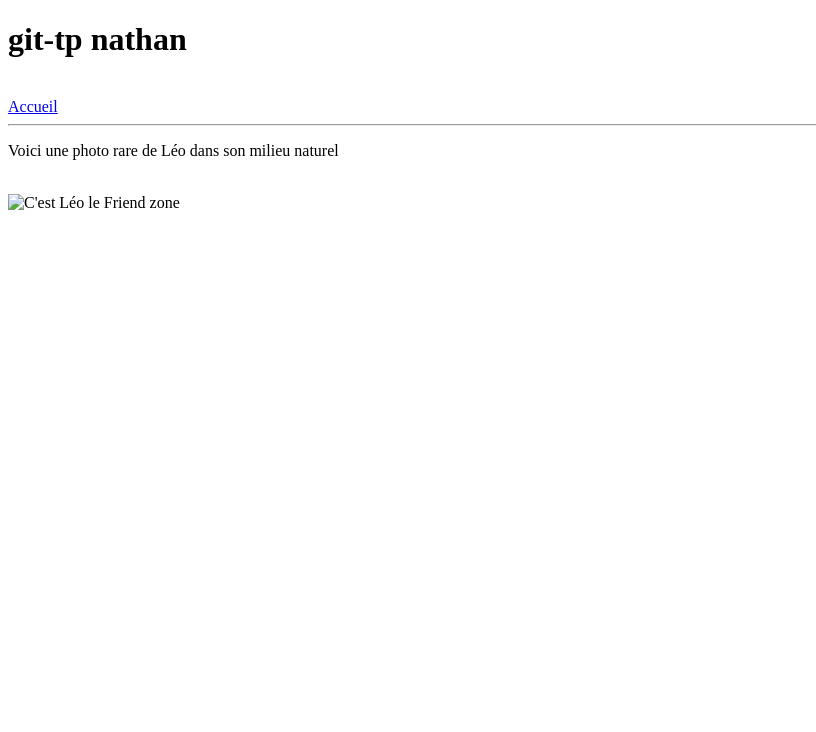
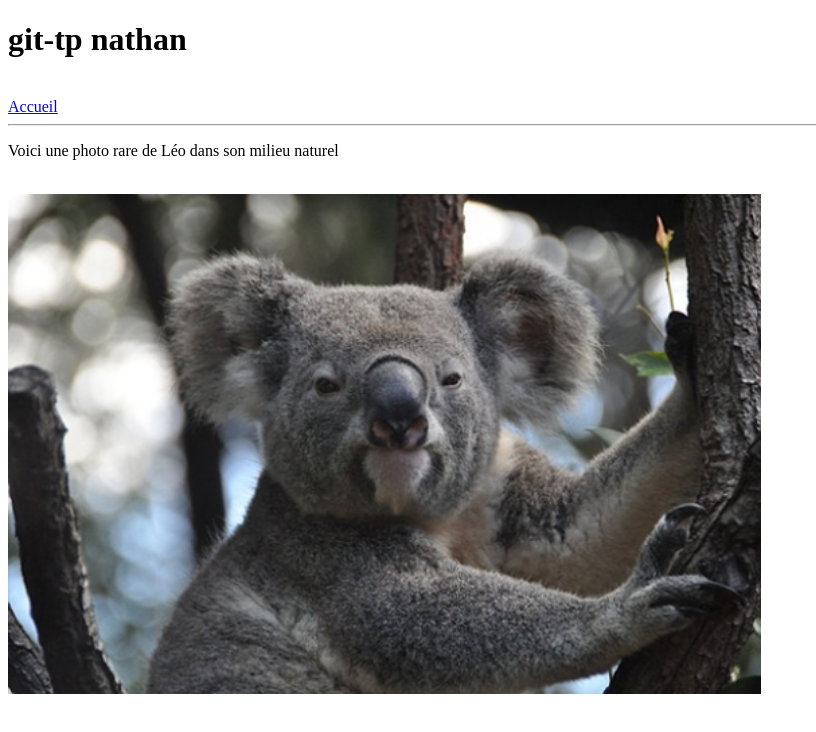
Before and after one commit to leoizana/tp-git, a plain HTML site: page git4.html in a window 1280 px wide. Shown: the whole page, without its empty margins (0-816 px from the left). Drawn offline with Linux system fonts and the light colour scheme; the site is published under a folder, as on GitHub Pages, so addresses that start at the root find nothing.

Commit message:
nouvelle

```diff
--- a/git4.html
+++ b/git4.html
@@ -13,7 +13,7 @@
     <hr>
     <p>Voici une photo rare de Léo dans son milieu naturel</p>
     <br>
-    <img src="/images/@propImageMat4_r5.jpg" height="500" title="C'est Léo le Friend zone">
+    <img src="images/@propImageMat4_r5.jpg" height="500" title="C'est Léo le Friend zone">
 
 </body>
 </html>
```
